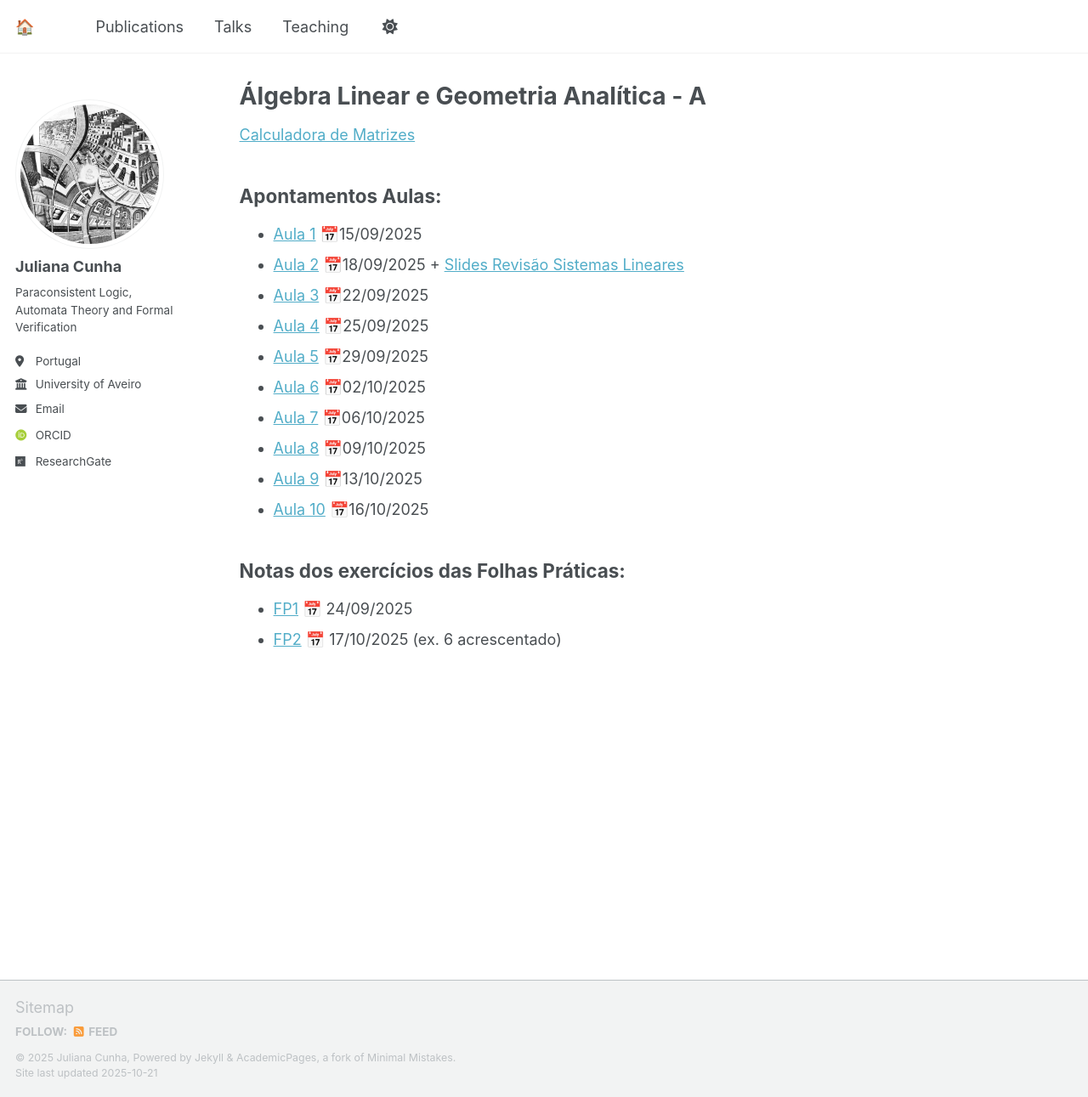
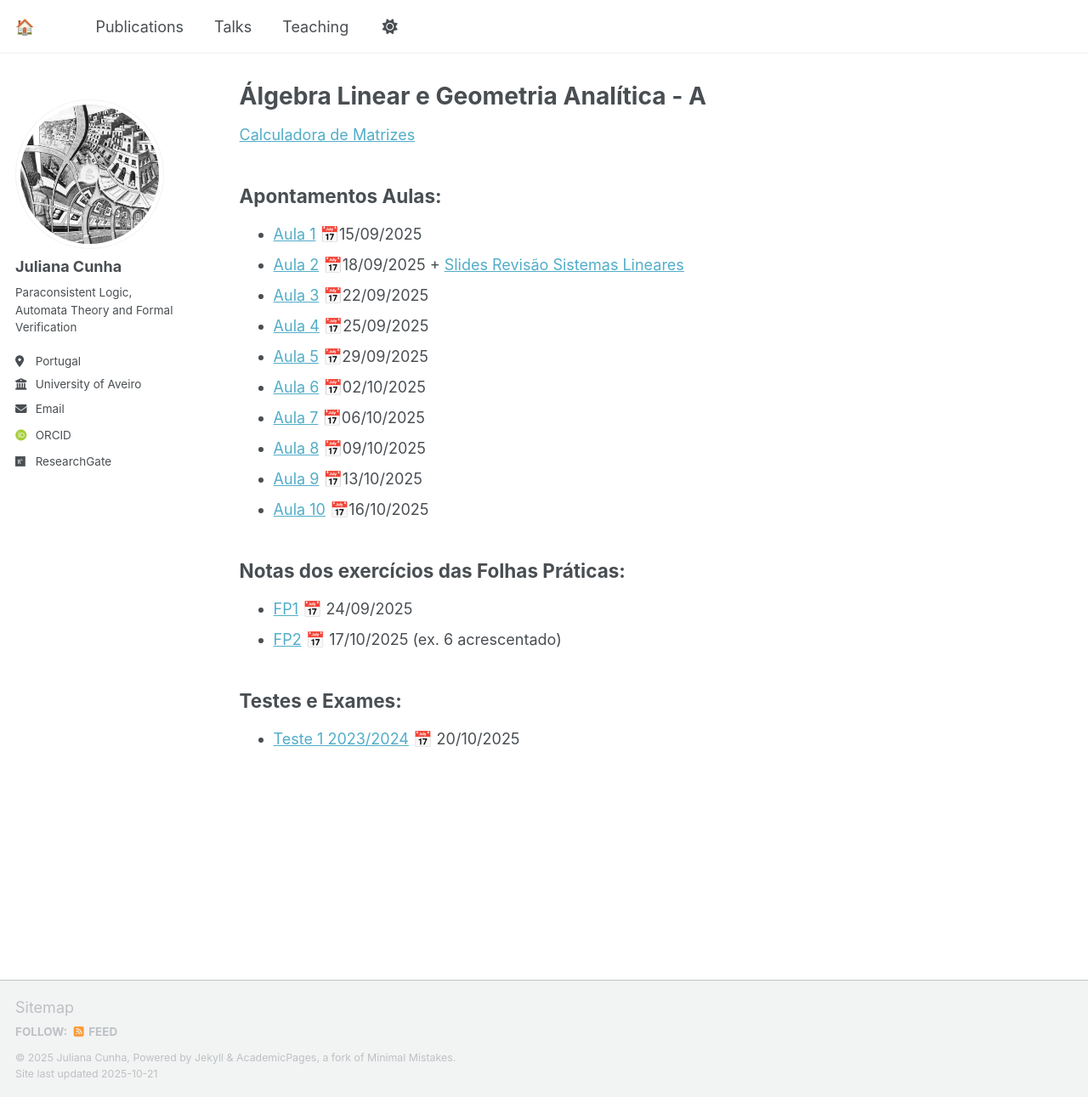
Before and after one commit to juliana-cunha/juliana-cunha.github.io, a Jekyll site: the page built from _pages/teaching.md, in a window 1280 px wide and 1291 px high. Shown: the whole window at 85% size. Built offline with Jekyll 4.4.1, drawn with Linux system fonts in a browser that asks for light colours; some web fonts are replaced; a script that is not in the unit is left out.

Commit message:
Update teaching.md

```diff
--- a/_pages/teaching.md
+++ b/_pages/teaching.md
@@ -25,3 +25,7 @@ Notas dos exercícios das Folhas Práticas:
 ------
 - [FP1](https://juliana-cunha.github.io/files/FP1_res.pdf) 📅 24/09/2025
 - [FP2](https://juliana-cunha.github.io/files/FP2_res.pdf) 📅 17/10/2025 (ex. 6 acrescentado)
+
+Testes e Exames:
+------
+- [Teste 1 2023/2024](https://juliana-cunha.github.io/files/Teste1_2023.pdf) 📅 20/10/2025
```
